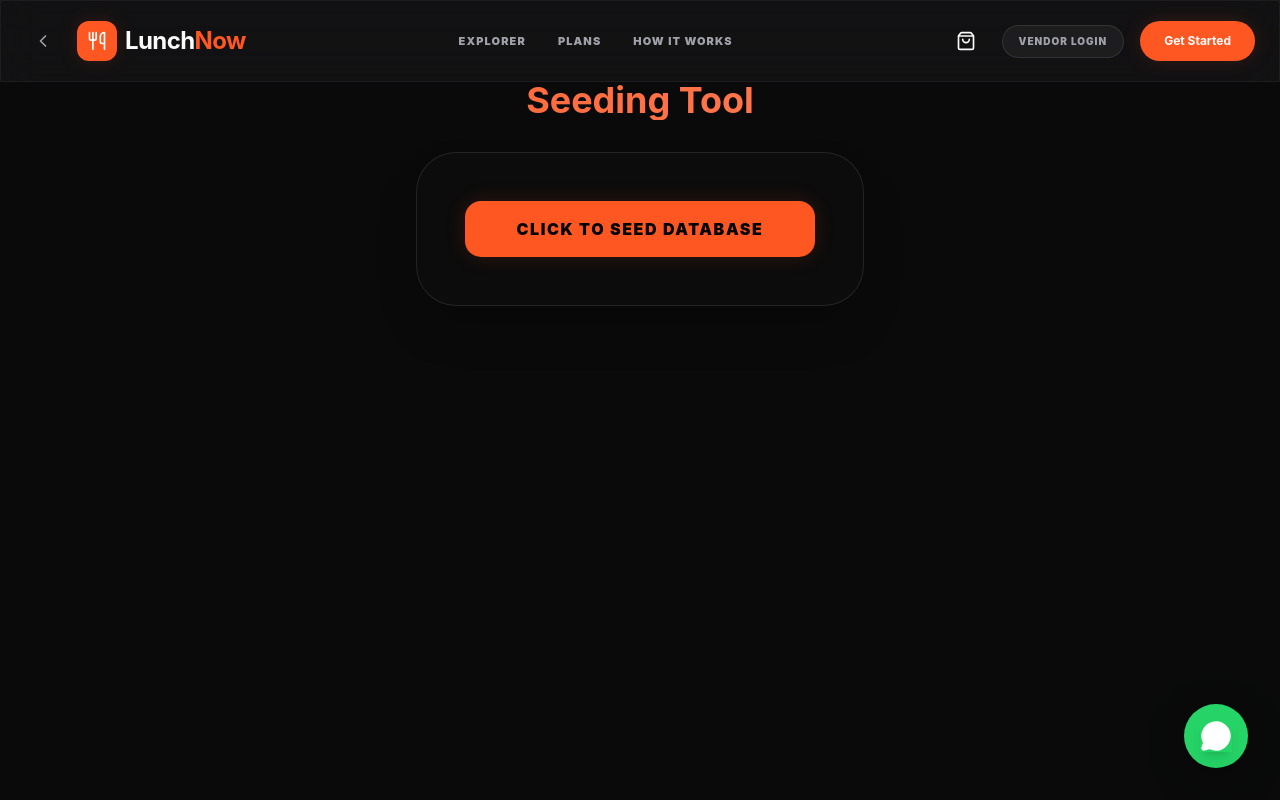
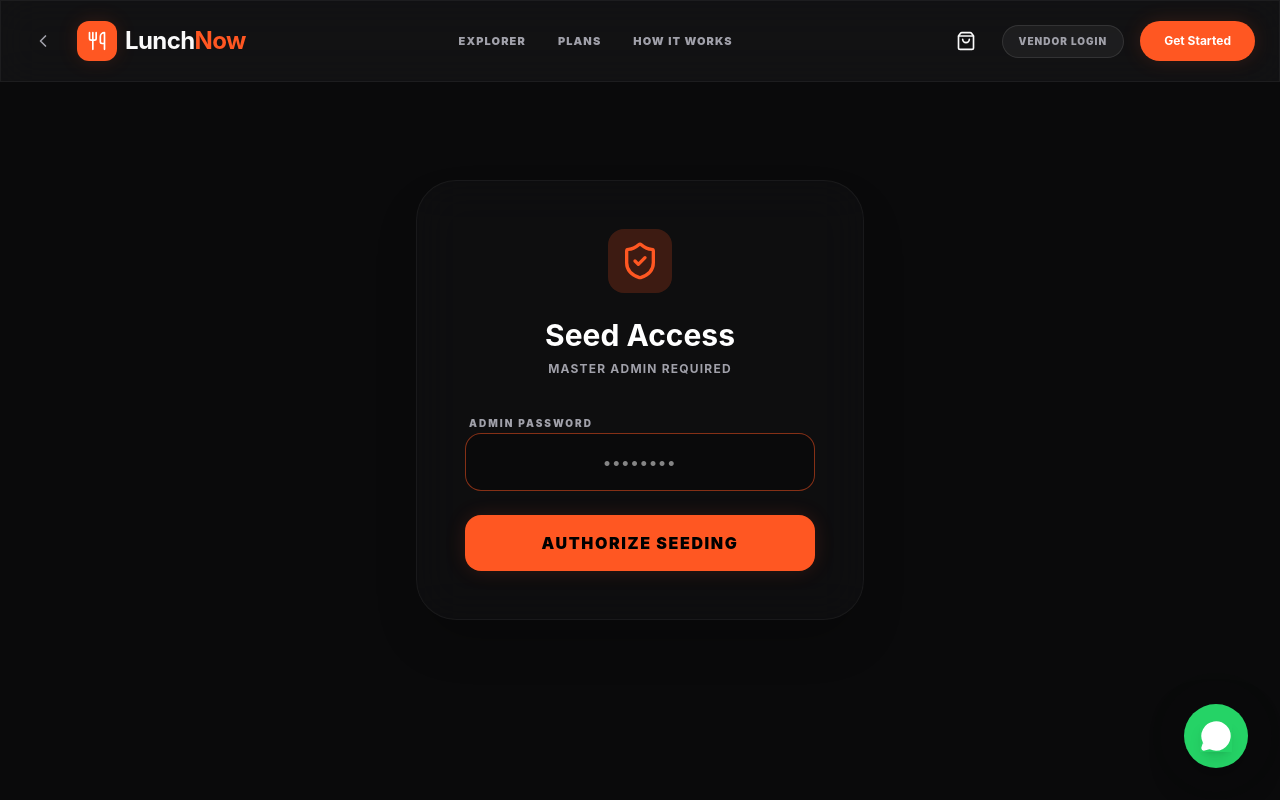
Before and after one commit to shubham6369/lunchwale, a Next.js app: page /seed in a window 1280 px wide. Shown: the top 800 px of the page. Built offline with nearby package versions, Linux system fonts and the light colour scheme; no server answers.

Commit message:
Stabilize admin dashboard: fix z-index, secure seed tool, and improve dish search mapping

```diff
--- a/src/app/admin/page.tsx
+++ b/src/app/admin/page.tsx
@@ -290,11 +290,15 @@ export default function AdminDashboard() {
     (v.pendingBalance && v.pendingBalance > 0)
   );
 
-  const filteredDishes = dishesList.filter(d =>
-    d.name?.toLowerCase().includes(searchTerm.toLowerCase()) ||
-    d.category?.toLowerCase().includes(searchTerm.toLowerCase()) ||
-    d.vendorName?.toLowerCase().includes(searchTerm.toLowerCase())
-  );
+  const filteredDishes = dishesList.filter(d => {
+    const vendor = vendorsList.find(v => v.id === d.vendorId);
+    const vendorName = vendor?.name || "Unknown Kitchen";
+    return (
+      d.name?.toLowerCase().includes(searchTerm.toLowerCase()) ||
+      d.category?.toLowerCase().includes(searchTerm.toLowerCase()) ||
+      vendorName.toLowerCase().includes(searchTerm.toLowerCase())
+    );
+  });
 
   if (authLoading) {
     return (
--- a/src/app/page.tsx
+++ b/src/app/page.tsx
@@ -420,7 +420,7 @@ export default function HomePage() {
                     className={cn(
                       "px-6 py-2.5 rounded-full text-xs font-bold transition-all duration-300 border whitespace-nowrap active:scale-95",
                       dishFilter === f
-                        ? "bg-gradient-to-r from-primary to-orange-600 text-white border-transparent shadow-[0_8px_20px_-5px_rgba(249,115,22,0.4)]"
+                        ? "bg-linear-to-r from-primary to-orange-600 text-white border-transparent shadow-[0_8px_20px_-5px_rgba(249,115,22,0.4)]"
                         : "bg-white/5 text-muted border-white/5 hover:bg-white/10 hover:border-white/10"
                     )}
                   >
@@ -440,7 +440,7 @@ export default function HomePage() {
                     className={cn(
                       "px-6 py-2.5 rounded-full text-xs font-bold transition-all duration-300 border whitespace-nowrap active:scale-95",
                       priceFilter === f
-                        ? "bg-gradient-to-r from-emerald-500 to-teal-600 text-white border-transparent shadow-[0_8px_20px_-5px_rgba(16,185,129,0.4)]"
+                        ? "bg-linear-to-r from-emerald-500 to-teal-600 text-white border-transparent shadow-[0_8px_20px_-5px_rgba(16,185,129,0.4)]"
                         : "bg-white/5 text-muted border-white/5 hover:bg-white/10 hover:border-white/10"
                     )}
                   >
--- a/src/app/seed/page.tsx
+++ b/src/app/seed/page.tsx
@@ -4,10 +4,33 @@ import { useEffect, useState } from "react";
 import { db } from "@/lib/firestore";
 import { collection, addDoc, serverTimestamp } from "firebase/firestore";
 import { toast } from "react-hot-toast";
+import { ShieldCheck } from "lucide-react";
 import { motion } from "framer-motion";
 
 export default function SeedPage() {
   const [status, setStatus] = useState("Idle");
+  const [isMasterAuthenticated, setIsMasterAuthenticated] = useState(false);
+  const [adminPassword, setAdminPassword] = useState("");
+  const [isLoggingIn, setIsLoggingIn] = useState(false);
+
+  // Check for master auth on mount
+  useEffect(() => {
+    const isAuth = sessionStorage.getItem("master_admin_auth") === "true";
+    if (isAuth) setIsMasterAuthenticated(true);
+  }, []);
+
+  const handleMasterLogin = (e: React.FormEvent) => {
+    e.preventDefault();
+    setIsLoggingIn(true);
+    if (adminPassword === "admin123") {
+      sessionStorage.setItem("master_admin_auth", "true");
+      setIsMasterAuthenticated(true);
+      toast.success("Master Admin Authenticated");
+    } else {
+      toast.error("Invalid Admin Credentials");
+    }
+    setIsLoggingIn(false);
+  };
 
   const seed = async () => {
     setStatus("Seeding...");
@@ -155,6 +178,46 @@ export default function SeedPage() {
     }
   };
 
+  if (!isMasterAuthenticated) {
+    return (
+      <div className="min-h-screen bg-background flex items-center justify-center p-4">
+        <motion.div
+          initial={{ opacity: 0, scale: 0.9 }}
+          animate={{ opacity: 1, scale: 1 }}
+          className="w-full max-w-md bg-secondary/40 backdrop-blur-xl border border-white/5 p-12 rounded-[40px] shadow-2xl space-y-8"
+        >
+          <div className="text-center space-y-2">
+            <div className="w-16 h-16 bg-primary/20 rounded-2xl flex items-center justify-center mx-auto mb-6 text-primary">
+              <ShieldCheck className="w-10 h-10" />
+            </div>
+            <h1 className="text-3xl font-bold text-white">Seed Access</h1>
+            <p className="text-xs text-muted font-bold uppercase tracking-widest">Master Admin Required</p>
+          </div>
+
+          <form onSubmit={handleMasterLogin} className="space-y-6">
+            <div className="space-y-2">
+              <label className="text-[10px] font-black text-muted uppercase tracking-[0.2em] ml-1">Admin Password</label>
+              <input
+                type="password"
+                value={adminPassword}
+                onChange={(e) => setAdminPassword(e.target.value)}
+                placeholder="••••••••"
+                className="w-full bg-background border border-white/10 focus:border-primary/50 rounded-2xl py-4 px-6 outline-none transition-all text-white font-bold tracking-widest text-center"
+                autoFocus
+              />
+            </div>
+            <button
+              disabled={isLoggingIn}
+              className="w-full py-4 bg-primary text-black rounded-2xl font-black uppercase tracking-widest shadow-glow hover:scale-[1.02] transition-all disabled:opacity-50"
+            >
+              {isLoggingIn ? "Verifying..." : "Authorize Seeding"}
+            </button>
+          </form>
+        </motion.div>
+      </div>
+    );
+  }
+
   return (
     <div className="p-20 text-center bg-background min-h-screen text-white">
       <h1 className="text-4xl font-bold mb-8 text-gradient">Seeding Tool</h1>
--- a/src/components/AdminSidebar.tsx
+++ b/src/components/AdminSidebar.tsx
@@ -35,7 +35,7 @@ export default function AdminSidebar({ activeTab, setActiveTab }: AdminSidebarPr
   return (
     <>
       {/* Mobile Navigation - Horizontal Scrollable */}
-      <div className="lg:hidden fixed top-20 left-0 right-0 z-50 px-4 py-3 bg-background/80 backdrop-blur-2xl border-b border-white/5">
+      <div className="lg:hidden fixed top-20 left-0 right-0 z-[60] px-4 py-3 bg-background/80 backdrop-blur-2xl border-b border-white/5">
         <div className="flex gap-2 overflow-x-auto pb-2 no-scrollbar scroll-smooth">
           {menuItems.map((item) => (
             <button
```
Also changed, not shown: 1 other file (tests, documents, lock files or other folders).
